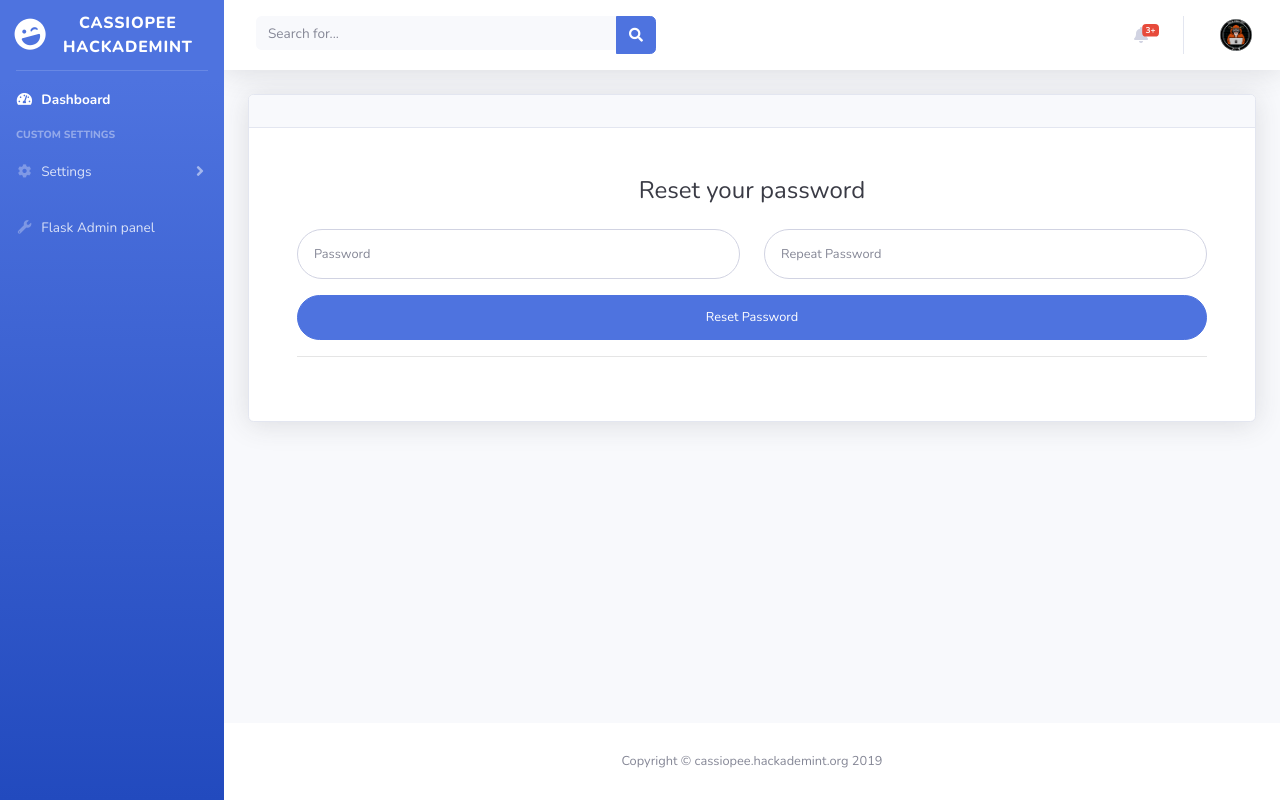
After one commit to zteeed/Cassiopee, a Flask app: template web/templates/settings_admin.html in a window 1280 px wide. The commit adds this page. Run offline with Flask 2, Linux system fonts and the light colour scheme; the template is opened without the code that fills it, so the values that code supplies are empty; data comes from the database, SQL or seed files in the repository; some libraries are stand-ins or nearby versions.

Commit message:
Add reset password jinja template

```diff
--- a/web/main.py
+++ b/web/main.py
@@ -23,6 +23,14 @@ def index():
 def show_vm(node, type, id):
     vm = select_vm(node, type, id)
     return render_template('show_vm.html', vm=vm)
+
+
+@app.route('/settings/admin')
+@login_required
+def settings_admin():
+    if request.method == 'GET':
+        return render_template('settings_admin.html')
+    return render_template('settings_admin.html')
 
 
 @app.route('/login', methods = ['GET', 'POST'])
--- a/web/templates/base_dashboard.html
+++ b/web/templates/base_dashboard.html
@@ -40,7 +40,7 @@
       <div id="collapseTwo" class="collapse" aria-labelledby="headingTwo" data-parent="#accordionSidebar">
 	<div class="bg-white py-2 collapse-inner rounded">
 	  <h6 class="collapse-header">Settings</h6>
-	  <a class="collapse-item" href="/settings/admin">Administrators</a>
+	  <a class="collapse-item" href="/settings/admin">Reset your password</a>
 	</div>
       </div>
     </li>
--- /dev/null
+++ b/web/templates/settings_admin.html
@@ -0,0 +1,34 @@
+{% extends "base_dashboard.html" %}
+{% block tables %}
+<!-- Page Heading -->
+<div class="card shadow mb-4">
+  <div class="card-header py-3">
+    <h6 class="m-0 font-weight-bold text-primary"></h6>
+  </div>
+  <div class="row">
+    <div class="col-lg-12">
+      <div class="p-5">
+	<div class="text-center">
+	  <h1 class="h4 text-gray-900 mb-4">Reset your password</h1>
+	</div>
+	<form id="resetForm" name="resetForm" class="user">
+	  <div class="form-group row">
+	    <div class="col-sm-6 mb-3 mb-sm-0">
+	      <input type="password" class="form-control form-control-user" id="exampleInputPassword" placeholder="Password">
+	    </div>
+	    <div class="col-sm-6">
+	      <input type="password" class="form-control form-control-user" id="exampleRepeatPassword" placeholder="Repeat Password">
+	    </div>
+	  </div>
+          <a onclick="document.forms['resetForm'].submit(); return false;"
+          class="btn btn-primary btn-user btn-block"
+          style="color: white">
+	    Reset Password
+	  </a>
+	</form>
+        <hr>
+      </div>
+    </div>
+  </div>
+</div>
+{% endblock %}
```
